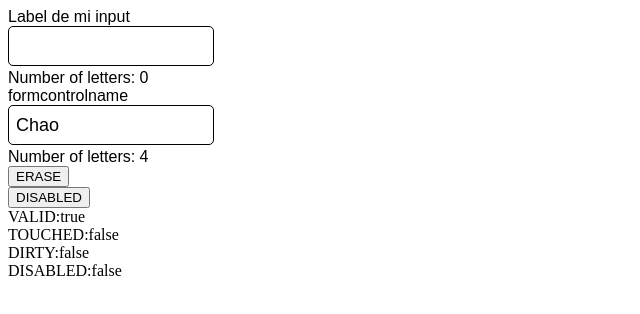
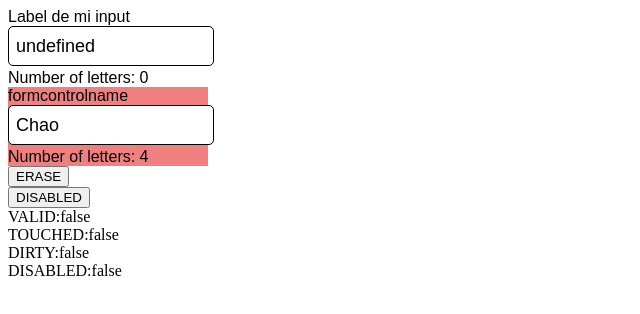
Before and after one commit to masalbertwork/componentExample, an Angular app: page / in a window 1280 px wide. Shown: the top 314 px of the page, without its empty margins (0-640 px from the left). Built offline with nearby package versions, Linux system fonts and the light colour scheme.

Commit message:
+ canvis

```diff
--- a/src/app/app.component.html
+++ b/src/app/app.component.html
@@ -1,6 +1,5 @@
 <!--The content below is only a placeholder and can be replaced.-->
-<app-input-control [myLabel]="'Label de mi input'" [(ngModel)]="myText">
-</app-input-control>
+<app-input-control [myLabel]="'Label de mi input'"> </app-input-control>
 
 <form [formGroup]="pruebaForm">
   <app-input-control
--- a/src/app/app.component.scss
+++ b/src/app/app.component.scss
@@ -0,0 +1,8 @@
+.ng-valid,
+.ng-valid.required {
+  background-color: lightgreen;
+}
+
+.ng-invalid:not(form) {
+  background-color: lightcoral;
+}
--- a/src/app/app.component.ts
+++ b/src/app/app.component.ts
@@ -13,7 +13,10 @@ export class AppComponent {
 
   constructor() {
     this.pruebaForm = new FormGroup({
-      pruebaInput: new FormControl('Chao', [Validators.minLength(3)])
+      pruebaInput: new FormControl('Chao', [
+        Validators.required,
+        Validators.minLength(3)
+      ])
     });
     this.disabledVar = false;
   }
--- a/src/app/input-control/input-control.component.html
+++ b/src/app/input-control/input-control.component.html
@@ -5,6 +5,6 @@
   (input)="onInput($event.target.value)"
   (focus)="ontouched()"
   [value]="value"
-  [disabled]="isDisabled"
 />
+<!-- [disabled]="isDisabled" -->
 <span>Number of letters: {{ counter }}</span>
--- a/src/app/input-control/input-control.component.ts
+++ b/src/app/input-control/input-control.component.ts
@@ -7,7 +7,16 @@ import {
   Renderer2,
   ViewChild
 } from '@angular/core';
-import { ControlValueAccessor, NG_VALUE_ACCESSOR } from '@angular/forms';
+import {
+  ControlValueAccessor,
+  NG_VALUE_ACCESSOR,
+  NgControl,
+  NG_VALIDATORS,
+  Validator,
+  FormControl,
+  AbstractControl,
+  ValidationErrors
+} from '@angular/forms';
 
 @Component({
   selector: 'app-input-control',
@@ -16,6 +25,11 @@ import { ControlValueAccessor, NG_VALUE_ACCESSOR } from '@angular/forms';
   providers: [
     {
       provide: NG_VALUE_ACCESSOR,
+      useExisting: forwardRef(() => InputControlComponent),
+      multi: true
+    },
+    {
+      provide: NG_VALIDATORS,
       useExisting: forwardRef(() => InputControlComponent),
       multi: true
     }
@@ -28,13 +42,23 @@ export class InputControlComponent implements OnInit, ControlValueAccessor {
   @ViewChild('textInput', { static: false }) textInput: ElementRef;
 
   value: string;
-  isDisabled: boolean;
+  // isDisabled: boolean;
   onChange = (_: any) => {};
   onTouch = () => {};
 
   constructor(private el: ElementRef, private renderer: Renderer2) {}
 
-  ngOnInit() {}
+  ngOnInit() {
+    // const validator = this.form.get('control').validator({} as AbstractControl);
+    // console.log(validator);
+    // if (validator && validator.required) {
+    //   return true;
+    // }
+  }
+
+  validate(control: AbstractControl): ValidationErrors | null {
+    return { custom: true };
+  }
 
   onInput(value: string) {
     this.counter = value.length;
```
Also changed, not shown: src/app/input-control/input-control.component.scss (+9 -0 lines).
